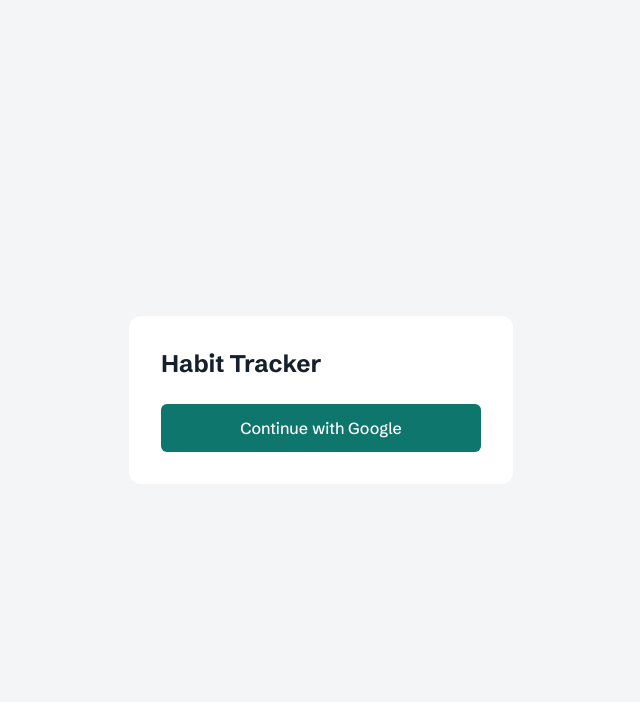
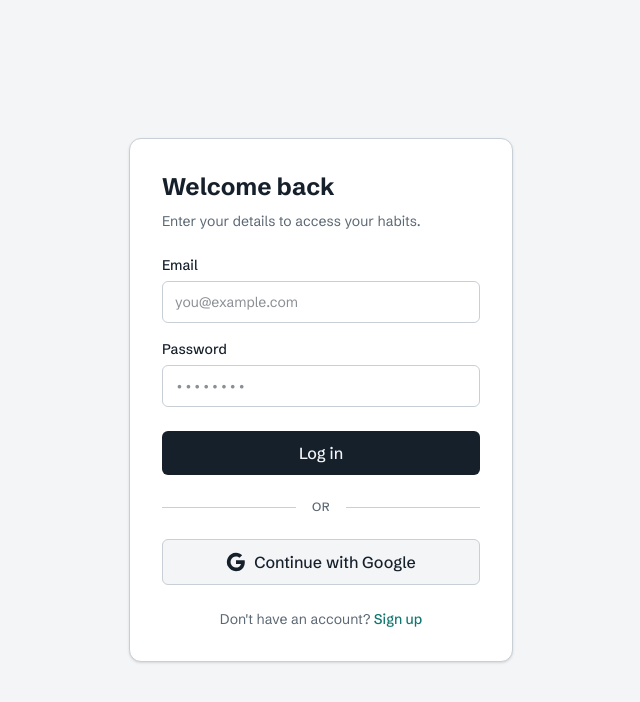
Before and after one commit to cpccu/HackathonClassFinal, a Next.js app: page /login in a window 1280 px wide. Shown: the top 702 px of the page, without its empty margins (319-959 px from the left). Built offline with nearby package versions, Linux system fonts and the light colour scheme; no server answers.

Commit message:
feat(auth): add email and password login/signup screen

```diff
--- a/src/features/auth/LoginCard.tsx
+++ b/src/features/auth/LoginCard.tsx
@@ -1,12 +1,48 @@
 "use client";
 import { useState } from "react";
-import { signInWithGoogle } from "./actions";
+import { signInWithGoogle, signInWithEmail, signUpWithEmail } from "./actions";
 
 export function LoginCard() {
+  const [mode, setMode] = useState<"login" | "signup">("login");
+  const [email, setEmail] = useState("");
+  const [password, setPassword] = useState("");
   const [errorMsg, setErrorMsg] = useState("");
   const [loading, setLoading] = useState(false);
 
-  const handleLogin = async () => {
+  const handleEmailSubmit = async (e: React.FormEvent) => {
+    e.preventDefault();
+    if (!email || !password) {
+      setErrorMsg("Please enter email and password");
+      return;
+    }
+
+    setErrorMsg("");
+    setLoading(true);
+    try {
+      if (mode === "login") {
+        await signInWithEmail(email, password);
+      } else {
+        await signUpWithEmail(email, password);
+      }
+    // eslint-disable-next-line @typescript-eslint/no-explicit-any
+    } catch (error: any) {
+      if (error?.code === "auth/invalid-credential" || error?.code === "auth/wrong-password") {
+        setErrorMsg("Invalid email or password.");
+      } else if (error?.code === "auth/email-already-in-use") {
+        setErrorMsg("An account with this email already exists.");
+      } else if (error?.code === "auth/weak-password") {
+        setErrorMsg("Password should be at least 6 characters.");
+      } else if (error?.message) {
+        setErrorMsg(error.message);
+      } else {
+        setErrorMsg("Authentication failed. Please try again.");
+      }
+    } finally {
+      setLoading(false);
+    }
+  };
+
+  const handleGoogle = async () => {
     setErrorMsg("");
     setLoading(true);
     try {
@@ -28,18 +64,91 @@ export function LoginCard() {
   };
 
   return (
-    <div className="bg-[var(--surface)] p-8 rounded-[12px] w-full max-w-sm">
-      <h1 className="text-2xl font-bold mb-6">Habit Tracker</h1>
+    <div className="bg-[var(--surface)] p-6 md:p-8 rounded-[12px] w-full max-w-sm border border-[var(--skipped)] shadow-sm">
+      <h1 className="text-2xl font-bold mb-2">
+        {mode === "login" ? "Welcome back" : "Create an account"}
+      </h1>
+      <p className="text-[var(--muted)] text-sm mb-6">
+        {mode === "login"
+          ? "Enter your details to access your habits."
+          : "Start tracking your habits today."}
+      </p>
+
+      <form onSubmit={handleEmailSubmit} className="flex flex-col gap-4 mb-6">
+        <div className="flex flex-col gap-1.5">
+          <label className="text-sm font-medium">Email</label>
+          <input
+            type="email"
+            value={email}
+            onChange={(e) => setEmail(e.target.value)}
+            className="border border-[var(--skipped)] rounded-[6px] px-3 py-2.5 bg-transparent focus:outline-none focus:border-[var(--accent)] text-sm"
+            placeholder="you@example.com"
+            required
+          />
+        </div>
+        <div className="flex flex-col gap-1.5">
+          <label className="text-sm font-medium">Password</label>
+          <input
+            type="password"
+            value={password}
+            onChange={(e) => setPassword(e.target.value)}
+            className="border border-[var(--skipped)] rounded-[6px] px-3 py-2.5 bg-transparent focus:outline-none focus:border-[var(--accent)] text-sm"
+            placeholder="••••••••"
+            required
+            minLength={6}
+          />
+        </div>
+
+        <button
+          type="submit"
+          disabled={loading}
+          className="w-full bg-[var(--ink)] text-[var(--bg)] py-2.5 rounded-[6px] font-medium mt-2 hover:opacity-90 disabled:opacity-70 transition-opacity"
+        >
+          {loading ? "Please wait..." : (mode === "login" ? "Log in" : "Sign up")}
+        </button>
+      </form>
+
+      <div className="relative flex items-center justify-center my-6">
+        <div className="absolute inset-x-0 h-px bg-[var(--skipped)]"></div>
+        <span className="relative bg-[var(--surface)] px-4 text-xs text-[var(--muted)] uppercase font-medium tracking-wider">
+          Or
+        </span>
+      </div>
+
       <button
-        onClick={handleLogin}
+        type="button"
+        onClick={handleGoogle}
         disabled={loading}
-        className="w-full bg-[var(--accent)] text-white py-3 rounded-[6px] font-medium"
+        className="w-full bg-[var(--bg)] border border-[var(--skipped)] text-[var(--ink)] py-2.5 rounded-[6px] font-medium hover:bg-[var(--skipped)] hover:bg-opacity-30 transition-colors flex items-center justify-center gap-2"
       >
-        {loading ? "Signing in..." : "Continue with Google"}
+        <svg className="w-5 h-5" viewBox="0 0 24 24">
+          <path fill="currentColor" d="M22.56 12.25c0-.78-.07-1.53-.2-2.25H12v4.26h5.92c-.26 1.37-1.04 2.53-2.21 3.31v2.77h3.57c2.08-1.92 3.28-4.74 3.28-8.09z" />
+          <path fill="currentColor" d="M12 23c2.97 0 5.46-.98 7.28-2.66l-3.57-2.77c-.98.66-2.23 1.06-3.71 1.06-2.86 0-5.29-1.93-6.16-4.53H2.18v2.84C3.99 20.53 7.7 23 12 23z" />
+          <path fill="currentColor" d="M5.84 14.09c-.22-.66-.35-1.36-.35-2.09s.13-1.43.35-2.09V7.07H2.18C1.43 8.55 1 10.22 1 12s.43 3.45 1.18 4.93l2.85-2.22.81-.62z" />
+          <path fill="currentColor" d="M12 5.38c1.62 0 3.06.56 4.21 1.64l3.15-3.15C17.45 2.09 14.97 1 12 1 7.7 1 3.99 3.47 2.18 7.07l3.66 2.84c.87-2.6 3.3-4.53 6.16-4.53z" />
+        </svg>
+        Continue with Google
       </button>
+
       {errorMsg && (
-        <p className="mt-4 text-[var(--danger)] text-sm">{errorMsg}</p>
+        <p className="mt-4 text-[var(--danger)] text-sm text-center">{errorMsg}</p>
       )}
+
+      <div className="mt-6 text-center text-sm">
+        <p className="text-[var(--muted)]">
+          {mode === "login" ? "Don't have an account? " : "Already have an account? "}
+          <button
+            type="button"
+            onClick={() => {
+              setMode(mode === "login" ? "signup" : "login");
+              setErrorMsg("");
+            }}
+            className="text-[var(--accent)] font-medium hover:underline"
+          >
+            {mode === "login" ? "Sign up" : "Log in"}
+          </button>
+        </p>
+      </div>
     </div>
   );
 }
--- a/src/features/auth/actions.ts
+++ b/src/features/auth/actions.ts
@@ -3,15 +3,32 @@ import {
   browserLocalPersistence,
   setPersistence,
   signInWithPopup,
+  signInWithEmailAndPassword,
+  createUserWithEmailAndPassword,
   signOut,
 } from "firebase/auth";
 import { doc, getDoc, serverTimestamp, setDoc } from "firebase/firestore";
 import { auth, db } from "@/shared/firebase/client";
 
 export async function signInWithGoogle() {
-  // Explicit, so the login survives browser restarts.
   await setPersistence(auth, browserLocalPersistence);
   const { user } = await signInWithPopup(auth, new GoogleAuthProvider());
+  await ensureUserDoc(user.uid, user.displayName, user.email);
+}
+
+export async function signInWithEmail(email: string, pass: string) {
+  await setPersistence(auth, browserLocalPersistence);
+  await signInWithEmailAndPassword(auth, email, pass);
+  // User doc should already exist from sign up, but just in case:
+  const user = auth.currentUser;
+  if (user) {
+    await ensureUserDoc(user.uid, user.displayName, user.email);
+  }
+}
+
+export async function signUpWithEmail(email: string, pass: string) {
+  await setPersistence(auth, browserLocalPersistence);
+  const { user } = await createUserWithEmailAndPassword(auth, email, pass);
   await ensureUserDoc(user.uid, user.displayName, user.email);
 }
 
```
